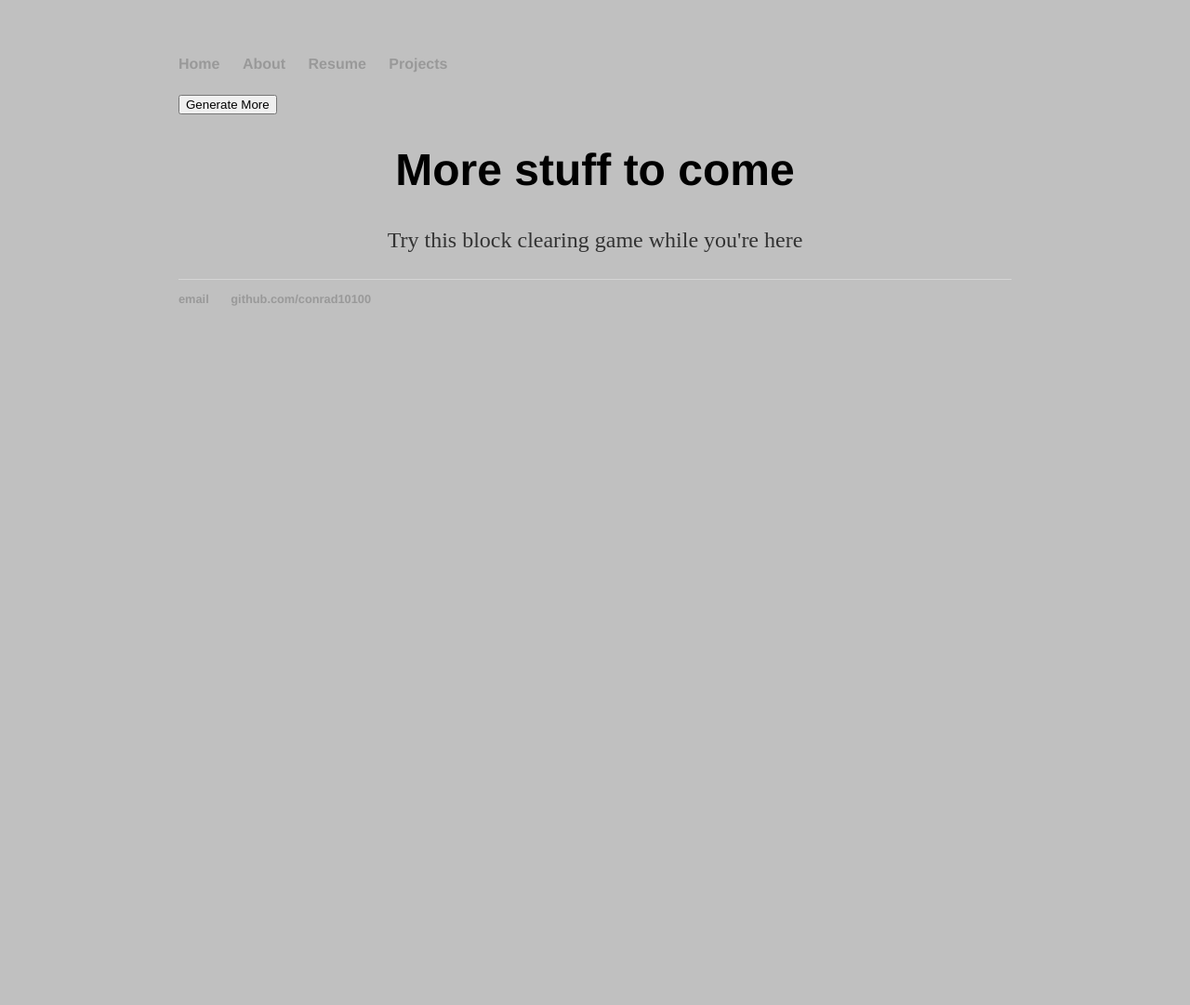
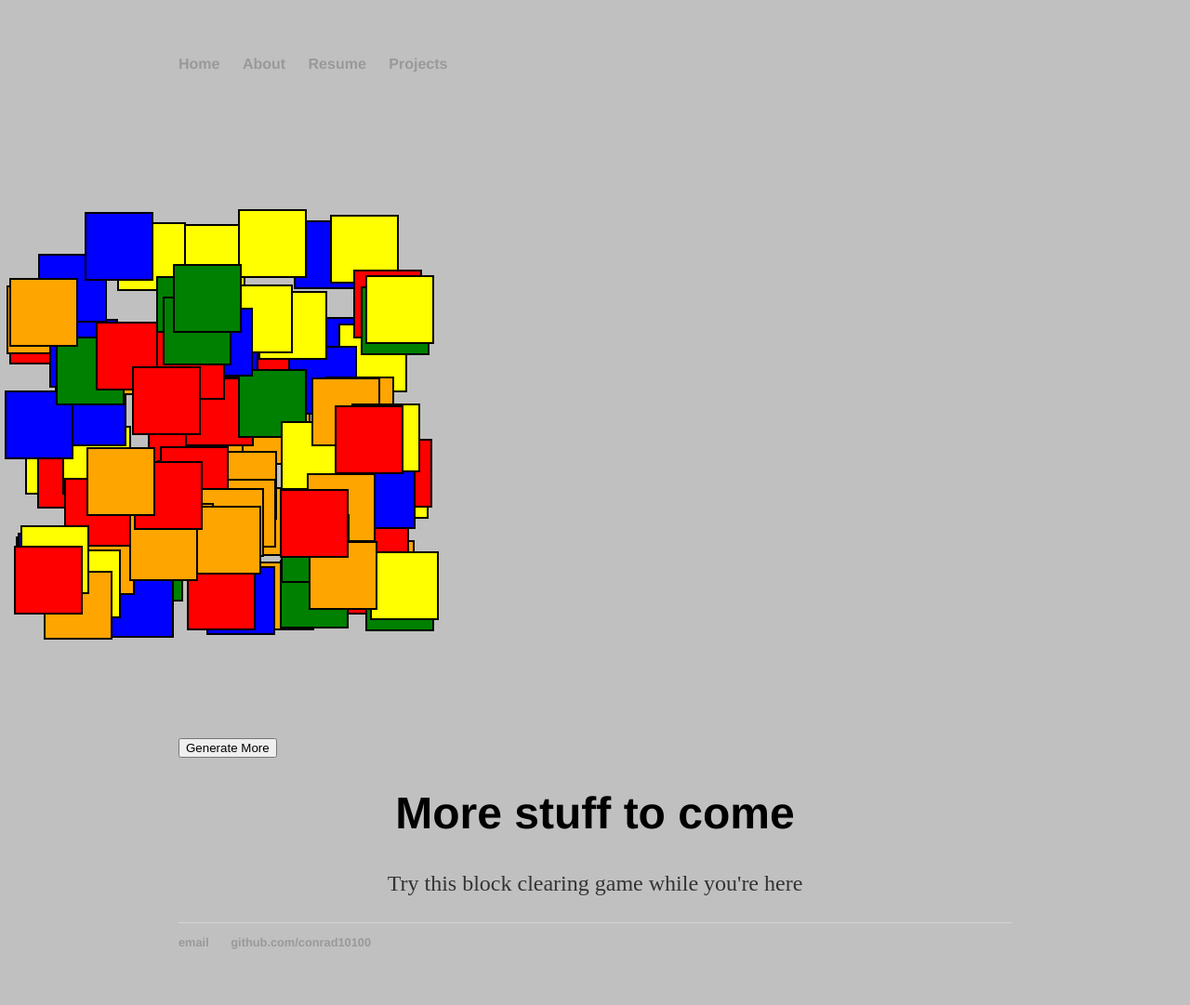
Before and after one commit to conrad10100/conrad10100.github.io, a Jekyll site: the page built from projects/index.html, in a window 1280 px wide. Shown: the whole page at 93% size. Built offline with Jekyll 4.4.1, drawn with Linux system fonts in a browser that asks for light colours; before the commit the page ends 900 px from its top, so only the background shows below that.

Commit message:
Update main.css

```diff
--- a/css/main.css
+++ b/css/main.css
@@ -37,3 +37,17 @@ footer {
 .blurb {
     text-align: center;
 }
+
+	#space {
+      height: 200px;
+    }
+    #container {
+      height: 500px;
+    }
+    #container p {
+      width:70px;
+      height:70px;
+      background-color: rgb(100,100, 255);
+      border: solid 2px black;
+      position: absolute;
+    }
```
